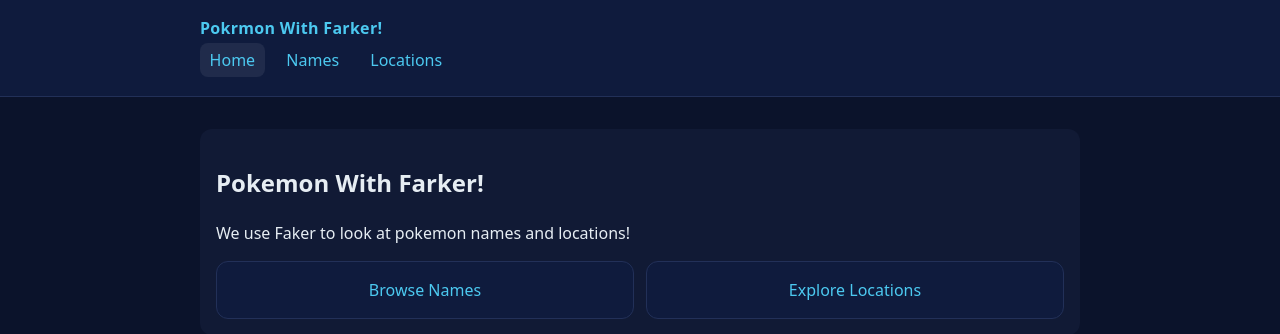
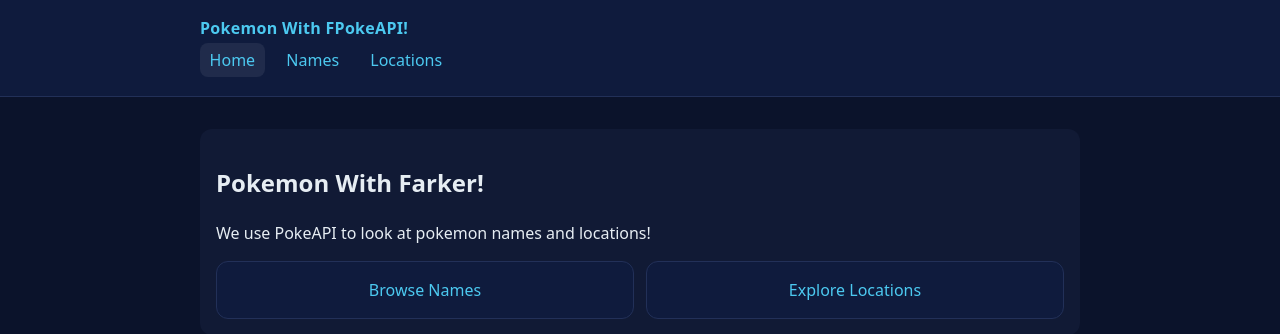
Before and after one commit to AlbertoCsumb/hw3-Pokemon, a Node server app: page / in a window 1280 px wide. Shown: the top 334 px of the page. Run offline with Node 20, Linux system fonts and the light colour scheme.

Commit message:
fixed some typos

```diff
--- a/views/home.ejs
+++ b/views/home.ejs
@@ -1,7 +1,7 @@
 <%- include('partials/head', { title }); %>
   <section class="section">
     <h1>Pokemon With Farker!</h1>
-    <p>We use Faker to look at pokemon names and locations!</p>
+    <p>We use PokeAPI to look at pokemon names and locations!</p>
     <div class="cards">
       <a class="card" href="/names">Browse Names</a>
       <a class="card" href="/locations">Explore Locations</a>
--- a/views/partials/header.ejs
+++ b/views/partials/header.ejs
@@ -1,6 +1,6 @@
 <header class="header">
   <div class="wrap">
-    <a href="/" class="brand">Pokrmon With Farker!</a>
+    <a href="/" class="brand">Pokemon With FPokeAPI!</a>
     <nav>
       <ul class="nav">
         <% nav.forEach(item => { %>
```
